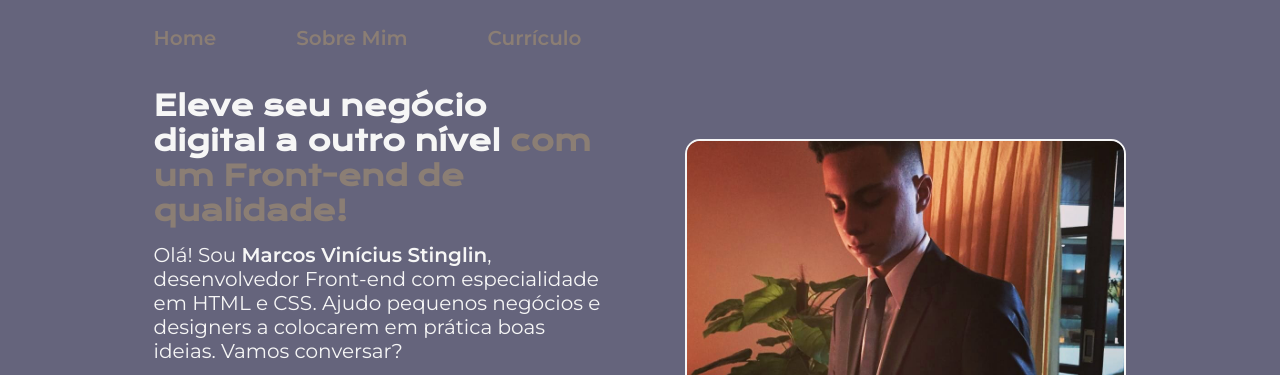
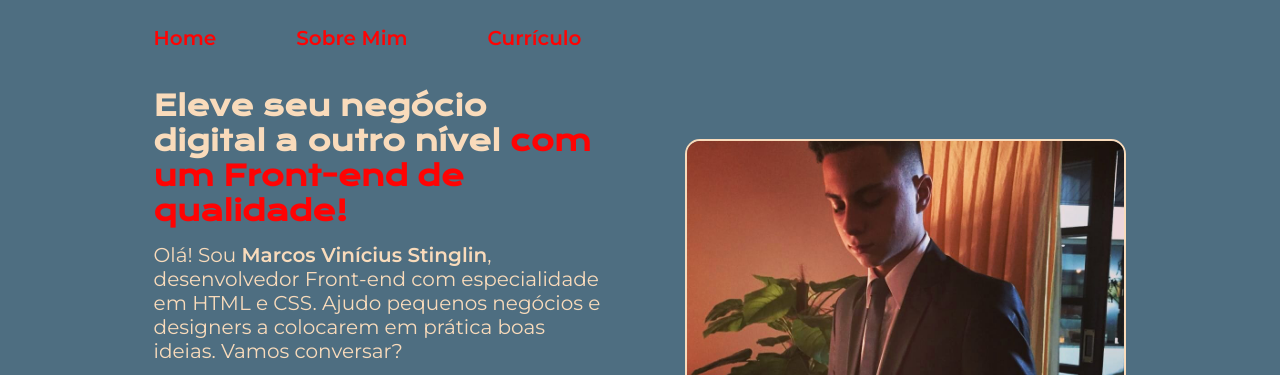
Before and after one commit to MarcosStinglin/meu-portifolio, a plain HTML site: page index.html in a window 1280 px wide. Shown: the top 375 px of the page. Drawn offline with nearby package versions, Linux system fonts and the light colour scheme.

Commit message:
Update style.css

```diff
--- a/style/style.css
+++ b/style/style.css
@@ -3,10 +3,10 @@
 @import url('https://fonts.googleapis.com/css2?family=Montserrat:wght@600&display=swap');
 
 :root {
-    --cor-primaria: #65647C;
-    --cor-secundaria: #F6F6F6;
-    --cor-terciaria: #8B7E74;
-    --cor-hover: #F1D3B3;
+    --cor-primaria: #4E6E81;
+    --cor-secundaria: #F9DBBB;
+    --cor-terciaria: #FF0303;
+    --cor-hover: #F9DBBB;
 }
 
 * {
```
